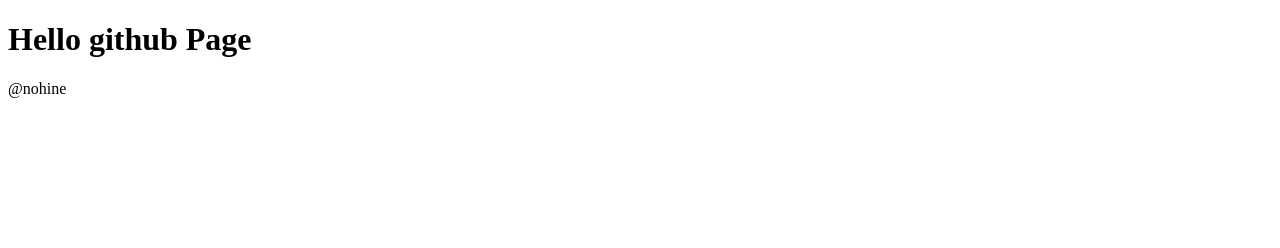
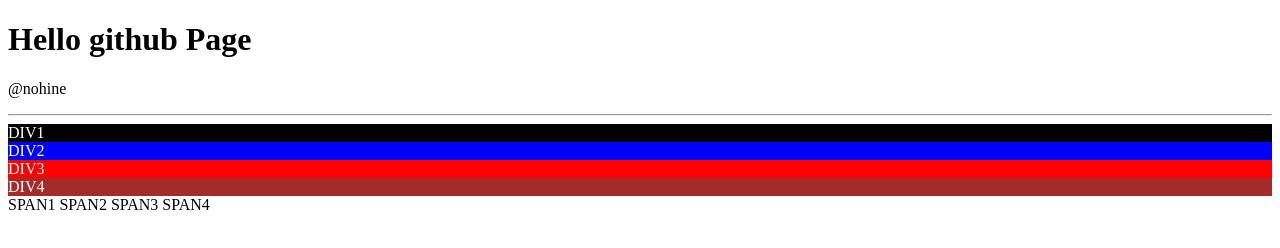
Before and after one commit to witsutaOn/witsutaOn.github.io, a plain HTML site: page index.html in a window 1280 px wide. Drawn offline with Linux system fonts and the light colour scheme.

Commit message:
new index file
test div and span

```diff
--- a/index.html
+++ b/index.html
@@ -5,6 +5,22 @@
 </head>
 <body>
 	<h1>Hello github Page</h1>
+
 	<p>@nohine</p>
+
+	<hr>
+
+	<div style="background-color: black;color: white">
+		DIV1
+	</div>
+	<div style="background-color: blue;color: white">
+		DIV2
+	</div>
+	<div style="background-color: red;color: white">
+		DIV3
+	</div><div style="background-color: brown;color: white">DIV4</div>
+	<span> SPAN1 </span>
+	<span> SPAN2 </span>
+	<span> SPAN3 </span><span> SPAN4 </span>
 </body>
 </html>
```
